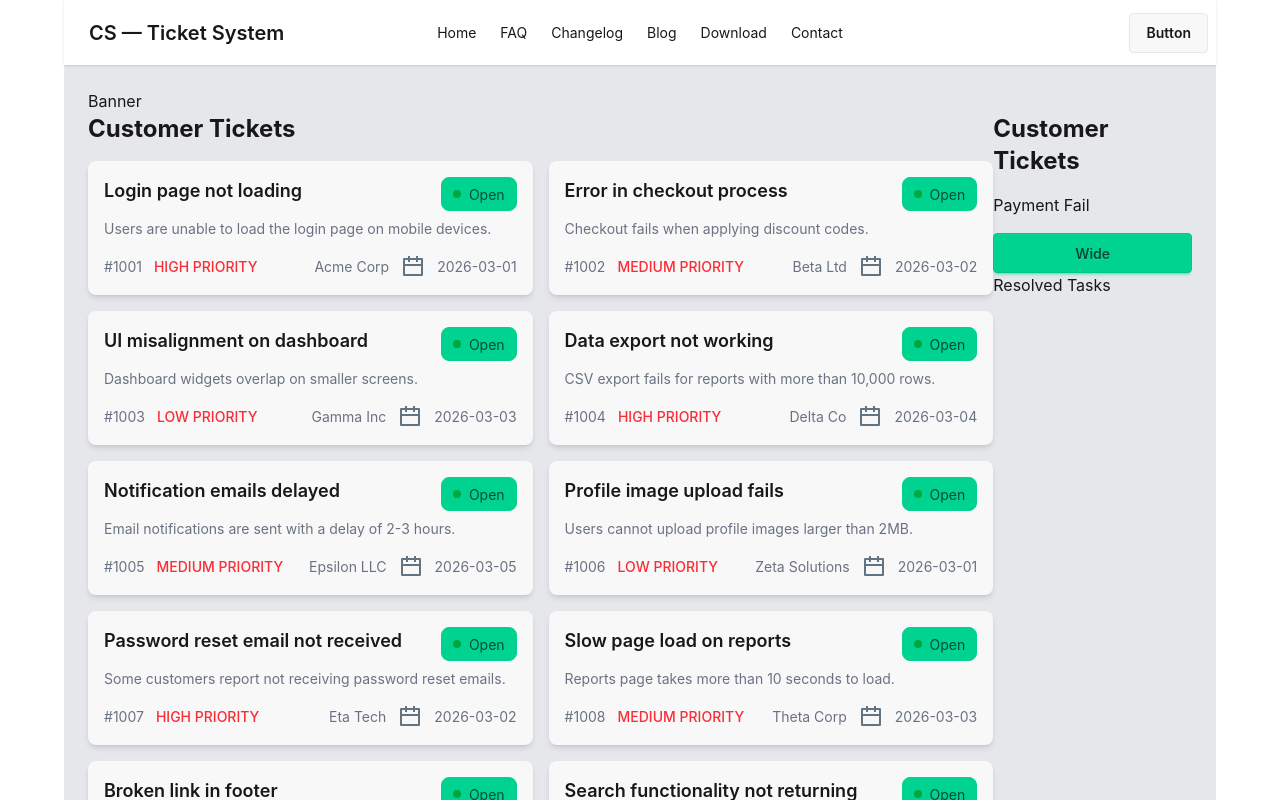
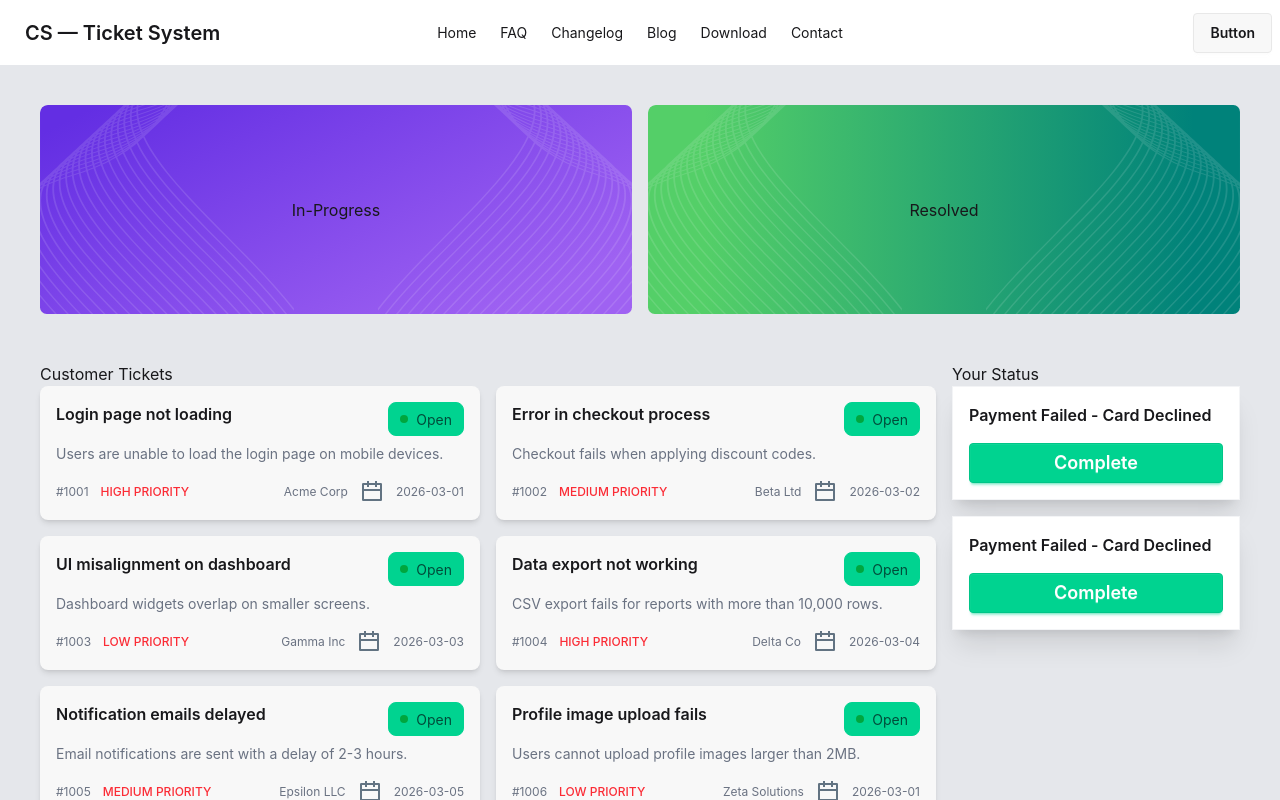
Before and after one commit to kamrul-huda/mission-restart-a2, a React (Vite) app: page / in a window 1280 px wide. Shown: the top 800 px of the page. Built offline with nearby package versions, Linux system fonts and the light colour scheme.

Commit message:
create banner

```diff
--- a/src/App.jsx
+++ b/src/App.jsx
@@ -16,28 +16,38 @@ function App() {
   const ticketspromise = fetchTickets();
 
   return (
-    <>
-      <div className="max-w-6xl mx-auto">
+    <div>
+      <div className="max-w-7xl mx-auto">
         <Navbar></Navbar>
       </div>
 
-      <div className="bg-gray-200 max-w-6xl mx-auto p-6">
+      <div className="bg-gray-200 max-w-7xl mx-auto p-10 space-y-12">
         <Banner></Banner>
-        <div className="flex justify-between">
-          <Suspense
-            fallback={<span className="loading loading-dots loading-xl"></span>}
-          >
-            <CustomerTickets ticketspromise={ticketspromise}></CustomerTickets>
-          </Suspense>
-
-          <div>
-            <TaskStatus></TaskStatus>
-            <ResolvedTasks></ResolvedTasks>
+        <div className="grid grid-cols-12 gap-4">
+          <div className="col-span-9">
+            <p>Customer Tickets</p>
+            <Suspense
+              fallback={
+                <span className="loading loading-dots loading-xl"></span>
+              }
+            >
+              <CustomerTickets
+                ticketspromise={ticketspromise}
+              ></CustomerTickets>
+            </Suspense>
+          </div>
+          <div className="col-span-3">
+            <p>Your Status</p>
+            <div className="space-y-4">
+              <TaskStatus></TaskStatus>
+              <ResolvedTasks></ResolvedTasks>
+            </div>
           </div>
         </div>
       </div>
+
       <Footer></Footer>
-    </>
+    </div>
   );
 }
 
--- a/src/components/Banner/Banner.jsx
+++ b/src/components/Banner/Banner.jsx
@@ -1,11 +1,24 @@
-import React from 'react';
+import React from "react";
+import banner_1 from "../../assets/banner_1.svg";
+import banner_2 from "../../assets/banner_2.svg";
 
 const Banner = () => {
-    return (
-        <div>
-            Banner
-        </div>
-    );
+  return (
+    <div className="max-w-7xl mx-auto flex gap-4">
+      <div className="relative">
+        <img src={banner_1}></img>
+        <p className="absolute top-[50%] left-[50%] translate-x-[-50%] translate-y-[-50%]">
+          In-Progress
+        </p>
+      </div>
+      <div className="relative">
+        <img src={banner_2}></img>
+        <p className="absolute top-[50%] left-[50%] translate-x-[-50%] translate-y-[-50%]">
+          Resolved
+        </p>
+      </div>
+    </div>
+  );
 };
 
 export default Banner;
--- a/src/components/CustomerTickets/CustomerTickets.jsx
+++ b/src/components/CustomerTickets/CustomerTickets.jsx
@@ -6,15 +6,14 @@ const CustomerTickets = ({ ticketspromise }) => {
 
   return (
     <div>
-      <h2 className="text-2xl font-bold mb-4">Customer Tickets</h2>
       <div className="grid grid-cols-1 md:grid-cols-2 gap-4">
         {ticketsData.map((ticket) => (
           <div
             key={ticket.id}
-            className="bg-base-200 rounded-lg p-4 shadow-md w-full max-w-xl"
+            className="bg-base-200 rounded-lg p-4 shadow-md w-full max-w-xl flex flex-col justify-between"
           >
             <div className="flex justify-between items-start mb-2">
-              <h2 className="font-semibold text-lg">{ticket.title}</h2>
+              <h2 className="font-semibold text-md">{ticket.title}</h2>
 
               <span className="badge badge-success gap-2 py-4">
                 <span className="w-2 h-2 bg-green-600 rounded-full"></span>
@@ -22,9 +21,11 @@ const CustomerTickets = ({ ticketspromise }) => {
               </span>
             </div>
 
-            <p className="text-sm text-gray-500 mb-4">{ticket.description}</p>
+            <div className="text-sm text-gray-500 mb-4">
+              {ticket.description}
+            </div>
 
-            <div className="flex justify-between items-center text-sm text-gray-500">
+            <div className="flex justify-between items-center text-xs text-gray-500">
               <div className="flex gap-3">
                 <span>#{ticket.ticketNo}</span>
                 <span className="text-red-500 font-medium">
--- a/src/components/Footer/Footer.jsx
+++ b/src/components/Footer/Footer.jsx
@@ -7,7 +7,7 @@ import globe_icon from "../../assets/fi_globe.png";
 const Footer = () => {
   return (
     <div className="bg-black text-gray-300 border-t border-blue-500">
-      <div className="max-w-6xl mx-auto grid grid-cols-5 gap-6 p-4">
+      <div className="max-w-7xl mx-auto grid grid-cols-5 gap-6 p-4">
         <div className="py-4">
           <h1 className="text-white font-bold">CS — Ticket System</h1>
           <p className="font-light">
--- a/src/components/Navbar/Navbar.jsx
+++ b/src/components/Navbar/Navbar.jsx
@@ -1,34 +1,73 @@
-import React from 'react';
+import React from "react";
 
 const Navbar = () => {
   return (
-         <div className="navbar bg-base-100 shadow-sm">
+    <div className="navbar bg-base-100">
       <div className="navbar-start">
         <div className="dropdown">
           <div tabIndex={0} role="button" className="btn btn-ghost lg:hidden">
-        <svg xmlns="http://www.w3.org/2000/svg" className="h-5 w-5" fill="none" viewBox="0 0 24 24" stroke="currentColor"> <path strokeLinecap="round" strokeLinejoin="round" strokeWidth="2" d="M4 6h16M4 12h8m-8 6h16" /> </svg>
+            <svg
+              xmlns="http://www.w3.org/2000/svg"
+              className="h-5 w-5"
+              fill="none"
+              viewBox="0 0 24 24"
+              stroke="currentColor"
+            >
+              {" "}
+              <path
+                strokeLinecap="round"
+                strokeLinejoin="round"
+                strokeWidth="2"
+                d="M4 6h16M4 12h8m-8 6h16"
+              />{" "}
+            </svg>
           </div>
           <ul
             tabIndex="-1"
-        className="menu menu-sm dropdown-content bg-base-100 rounded-box z-1 mt-3 w-52 p-2 shadow">
-        <li><a>Home</a></li>
-      <li><a>FAQ</a></li>
-      <li><a>Changelog</a></li>
-      <li><a>Blog</a></li>
-      <li><a>Download</a></li>
-      <li><a>Contact</a></li>
+            className="menu menu-sm dropdown-content bg-base-100 rounded-box z-1 mt-3 w-52 p-2 shadow"
+          >
+            <li>
+              <a>Home</a>
+            </li>
+            <li>
+              <a>FAQ</a>
+            </li>
+            <li>
+              <a>Changelog</a>
+            </li>
+            <li>
+              <a>Blog</a>
+            </li>
+            <li>
+              <a>Download</a>
+            </li>
+            <li>
+              <a>Contact</a>
+            </li>
           </ul>
         </div>
         <a className="btn btn-ghost text-xl">CS — Ticket System</a>
       </div>
       <div className="navbar-center hidden lg:flex">
         <ul className="menu menu-horizontal px-1">
-      <li><a>Home</a></li>
-      <li><a>FAQ</a></li>
-      <li><a>Changelog</a></li>
-      <li><a>Blog</a></li>
-      <li><a>Download</a></li>
-      <li><a>Contact</a></li>
+          <li>
+            <a>Home</a>
+          </li>
+          <li>
+            <a>FAQ</a>
+          </li>
+          <li>
+            <a>Changelog</a>
+          </li>
+          <li>
+            <a>Blog</a>
+          </li>
+          <li>
+            <a>Download</a>
+          </li>
+          <li>
+            <a>Contact</a>
+          </li>
         </ul>
       </div>
       <div className="navbar-end">
--- a/src/components/ResolvedTasks/ResolvedTasks.jsx
+++ b/src/components/ResolvedTasks/ResolvedTasks.jsx
@@ -1,11 +1,20 @@
-import React from 'react';
+import React from "react";
 
 const ResolvedTasks = () => {
-    return (
-        <div>
-            Resolved Tasks
+  return (
+    <div className="bg-base-100 w-full shadow-xl border border-gray-100">
+      <div className="p-4">
+        <h2 className="font-semibold text-md mb-4">
+          Payment Failed - Card Declined
+        </h2>
+        <div class="card-actions">
+          <button class="btn btn-success w-full text-white  text-lg h-10 min-h-0">
+            Complete
+          </button>
         </div>
-    );
+      </div>
+    </div>
+  );
 };
 
 export default ResolvedTasks;
--- a/src/components/TaskStatus/TaskStatus.jsx
+++ b/src/components/TaskStatus/TaskStatus.jsx
@@ -2,11 +2,16 @@ import React from "react";
 
 const TaskStatus = () => {
   return (
-    <div>
-      <h2 className="text-2xl font-bold mb-4">Customer Tickets</h2>
-      <div className="grid grid-cols-1  gap-4">
-        <p>Payment Fail</p>
-        <button className="btn btn-wide btn-success">Wide</button>
+    <div className="bg-base-100 w-full shadow-xl border border-gray-100">
+      <div className="p-4">
+        <h2 className="font-semibold text-md mb-4">
+          Payment Failed - Card Declined
+        </h2>
+        <div class="card-actions">
+          <button class="btn btn-success w-full text-white  text-lg h-10 min-h-0">
+            Complete
+          </button>
+        </div>
       </div>
     </div>
   );
```
Also changed, not shown: src/assets/banner_1.svg (added), src/assets/banner_2.svg (added). Lines whose indentation alone changed are shown as unchanged.
